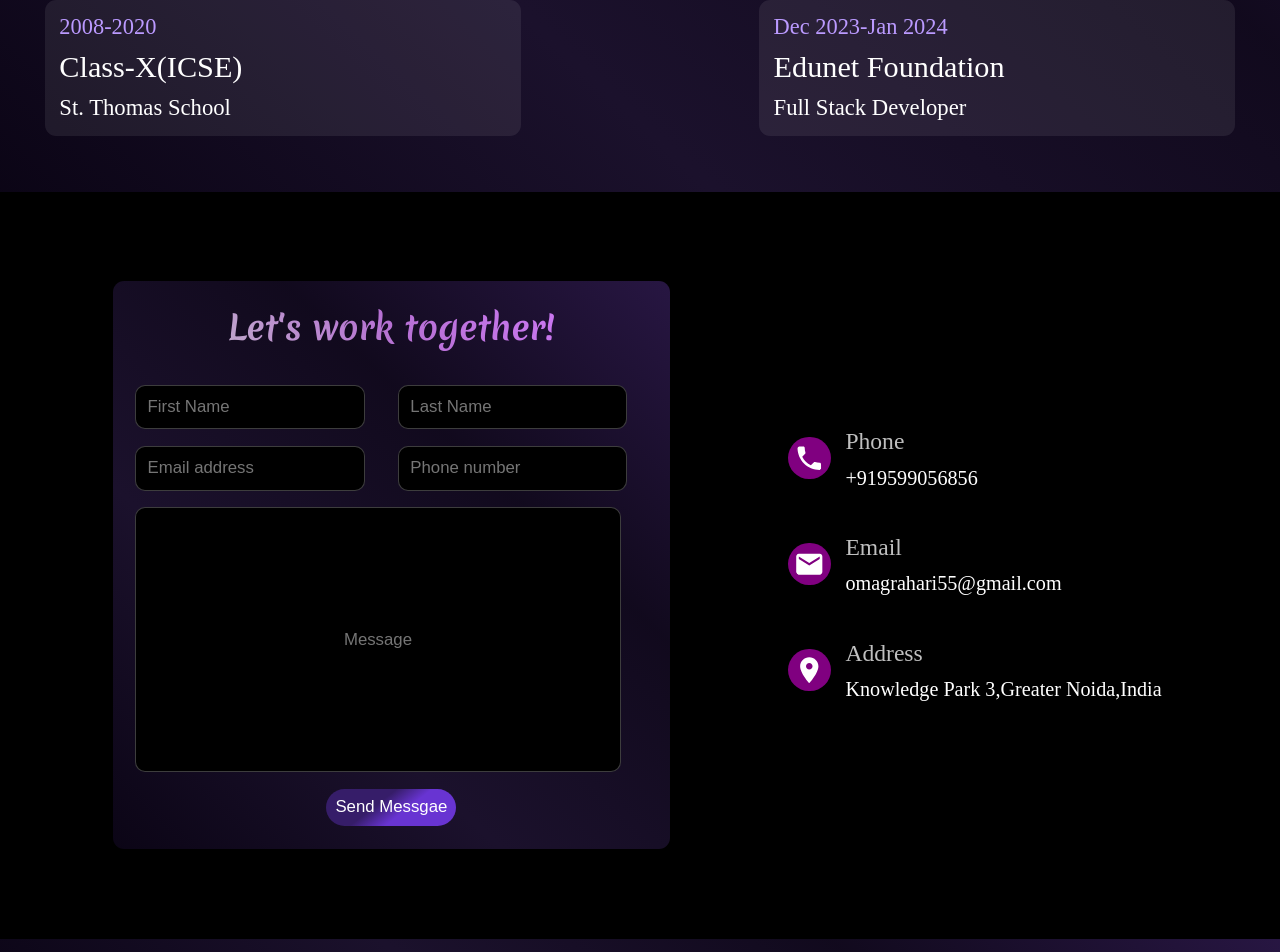
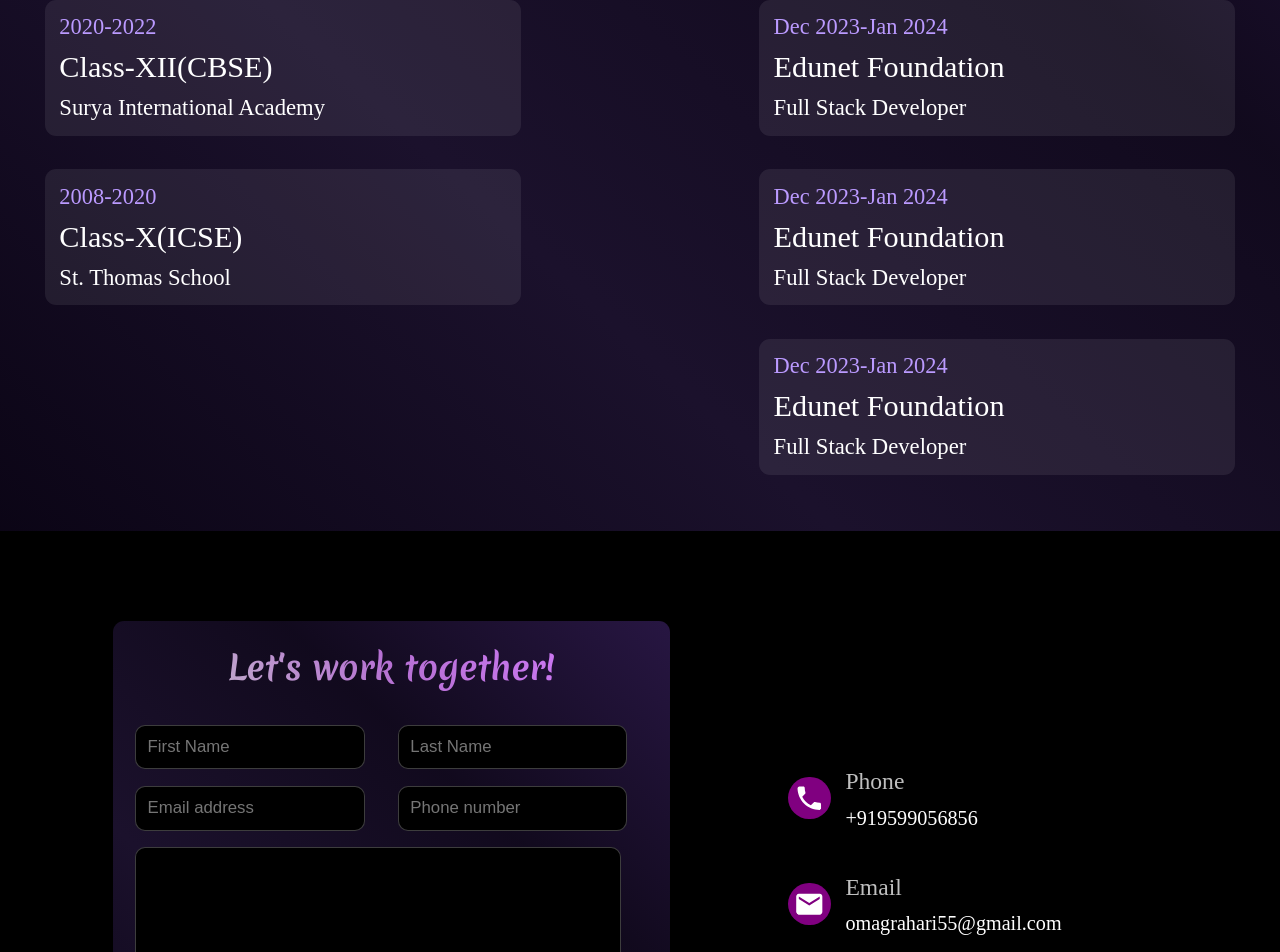
Before and after one commit to Arpit10110/Arpit-Portfolio, a React (Vite) app: page / in a window 1280 px wide. Shown: the part 1996-2948 px from the top of the page. Built offline with nearby package versions, Linux system fonts and the light colour scheme; a web font is replaced by a local one.

Commit message:
added the exp

```diff
--- a/src/Components/EduExp/EduExp.jsx
+++ b/src/Components/EduExp/EduExp.jsx
@@ -50,6 +50,16 @@ const EduExp = () => {
                     <h1>Edunet Foundation</h1>
                     <h2>Full Stack Developer</h2>
                 </div>
+                <div className="expdeatil">
+                    <h3>Dec 2023-Jan 2024</h3>
+                    <h1>Edunet Foundation</h1>
+                    <h2>Full Stack Developer</h2>
+                </div>
+                <div className="expdeatil">
+                    <h3>Dec 2023-Jan 2024</h3>
+                    <h1>Edunet Foundation</h1>
+                    <h2>Full Stack Developer</h2>
+                </div>
             </div>
         </div>
     </div>
```
Also changed, not shown: 1 other file (tests, documents, lock files or other folders).
